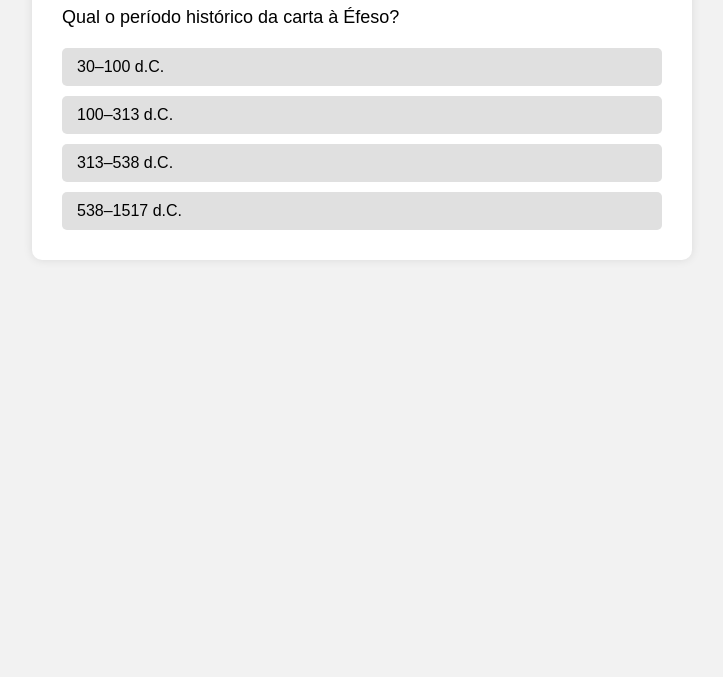
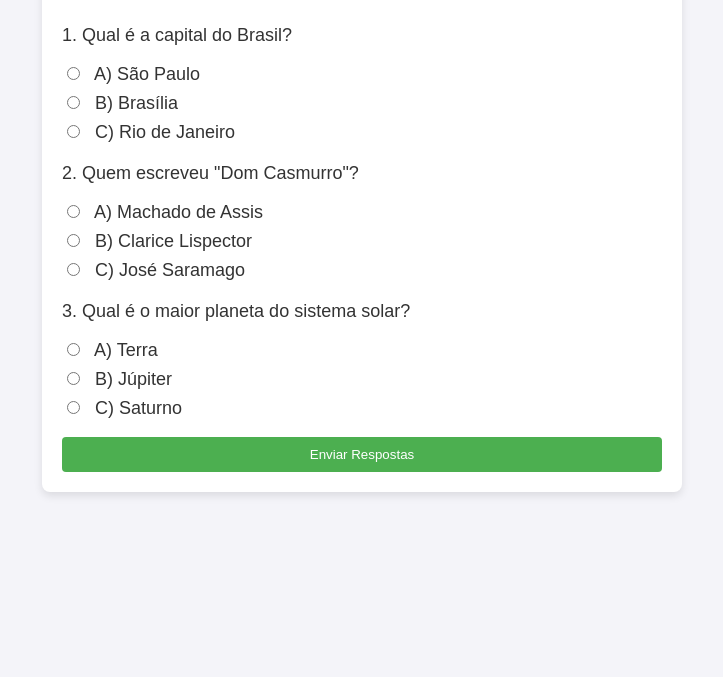
Before and after one commit to Marcelasts/quiz-ebd, a plain HTML site: page index.html in a window 1280 px wide. Shown: the part 123-800 px from the top of the page, without its empty margins (278-1001 px from the left). Drawn offline with Linux system fonts and the light colour scheme.

Commit message:
Update index.html

```diff
--- a/index.html
+++ b/index.html
@@ -1,186 +1,124 @@
-
 <!DOCTYPE html>
-<html lang="pt-BR">
+<html lang="pt-br">
 <head>
     <meta charset="UTF-8">
-  <title>Quiz Bíblico - EBD</title>
+    <meta name="viewport" content="width=device-width, initial-scale=1.0">
+    <title>Quiz de Perguntas e Respostas</title>
     <style>
         body {
             font-family: Arial, sans-serif;
-      background: #f2f2f2;
-      margin: 0;
+            background-color: #f4f4f9;
+            color: #333;
             padding: 20px;
         }
-
+        h1 {
+            text-align: center;
+        }
         .quiz-container {
             max-width: 600px;
-      background: #fff;
-      padding: 30px;
-      margin: auto;
-      border-radius: 10px;
-      box-shadow: 0 0 10px rgba(0,0,0,0.1);
-      animation: fadeIn 1s ease-in;
+            margin: 0 auto;
+            background-color: white;
+            padding: 20px;
+            border-radius: 8px;
+            box-shadow: 0 4px 8px rgba(0, 0, 0, 0.1);
         }
-
-    h1 {
-      text-align: center;
-      color: #2c3e50;
-    }
-
         .question {
             font-size: 18px;
-      margin: 20px 0;
+            margin: 20px 0 10px;
         }
-
         .options {
-      display: flex;
-      flex-direction: column;
-      gap: 10px;
+            list-style: none;
+            padding: 0;
         }
-
-    .option {
-      padding: 10px 15px;
-      background: #e0e0e0;
-      border-radius: 5px;
-      cursor: pointer;
-      transition: background 0.3s;
+        .options li {
+            margin: 8px 0;
         }
-
-    .option:hover {
-      background: #b2bec3;
+        .options input {
+            margin-right: 10px;
         }
-
-    .option.correct {
-      background: #55efc4;
-    }
-
-    .option.incorrect {
-      background: #fab1a0;
-    }
-
-    #next-btn {
-      margin-top: 20px;
-      padding: 10px 20px;
-      background: #0984e3;
+        .submit-btn {
+            background-color: #4CAF50;
             color: white;
             border: none;
-      border-radius: 5px;
+            padding: 10px 20px;
+            border-radius: 4px;
             cursor: pointer;
+            width: 100%;
+        }
+        .submit-btn:hover {
+            background-color: #45a049;
+        }
+        .result {
             display: none;
-    }
-
-    #score-container {
             text-align: center;
-      margin-top: 30px;
             font-size: 20px;
-      display: none;
-    }
-
-    @keyframes fadeIn {
-      from { opacity: 0; transform: translateY(-10px); }
-      to { opacity: 1; transform: translateY(0); }
+            margin-top: 20px;
         }
     </style>
 </head>
 <body>
 
+    <h1>Quiz de Perguntas e Respostas</h1>
+
     <div class="quiz-container">
-  <h1>Quiz Bíblico - Cartas do Apocalipse</h1>
-  <div id="quiz">
-    <div id="question" class="question"></div>
-    <div id="options" class="options"></div>
-    <button id="next-btn">Próxima</button>
+        <form id="quiz-form">
+            <div class="question">
+                <p>1. Qual é a capital do Brasil?</p>
+                <ul class="options">
+                    <li><input type="radio" name="q1" value="A"> A) São Paulo</li>
+                    <li><input type="radio" name="q1" value="B"> B) Brasília</li>
+                    <li><input type="radio" name="q1" value="C"> C) Rio de Janeiro</li>
+                </ul>
             </div>
-  <div id="score-container"></div>
+
+            <div class="question">
+                <p>2. Quem escreveu "Dom Casmurro"?</p>
+                <ul class="options">
+                    <li><input type="radio" name="q2" value="A"> A) Machado de Assis</li>
+                    <li><input type="radio" name="q2" value="B"> B) Clarice Lispector</li>
+                    <li><input type="radio" name="q2" value="C"> C) José Saramago</li>
+                </ul>
+            </div>
+
+            <div class="question">
+                <p>3. Qual é o maior planeta do sistema solar?</p>
+                <ul class="options">
+                    <li><input type="radio" name="q3" value="A"> A) Terra</li>
+                    <li><input type="radio" name="q3" value="B"> B) Júpiter</li>
+                    <li><input type="radio" name="q3" value="C"> C) Saturno</li>
+                </ul>
+            </div>
+
+            <button type="button" class="submit-btn" onclick="checkAnswers()">Enviar Respostas</button>
+        </form>
+
+        <div id="result" class="result">
+            <p id="score"></p>
+        </div>
     </div>
 
     <script>
-const questions = [
-  {
-    question: "Qual o período histórico da carta à Éfeso?",
-    options: ["30–100 d.C.", "100–313 d.C.", "313–538 d.C.", "538–1517 d.C."],
-    answer: 0
-  },
-  {
-    question: "Qual o período histórico da carta à Esmirna?",
-    options: ["313–538 d.C.", "100–313 d.C.", "1517–1798 d.C.", "538–1517 d.C."],
-    answer: 1
-  },
-  {
-    question: "Qual o período histórico da carta à Pérgamo?",
-    options: ["313–538 d.C.", "538–1517 d.C.", "1798–1844 d.C.", "100–313 d.C."],
-    answer: 0
-  },
-  {
-    question: "Qual o período histórico da carta à Tiatira?",
-    options: ["30–100 d.C.", "538–1517 d.C.", "1517–1798 d.C.", "313–538 d.C."],
-    answer: 1
-  },
-  {
-    question: "Qual o período histórico da carta à Sardes?",
-    options: ["1517–1798 d.C.", "538–1517 d.C.", "1798–1844 d.C.", "313–538 d.C."],
-    answer: 0
+        function checkAnswers() {
+            let score = 0;
+            const totalQuestions = 3;
+            const answers = {
+                q1: 'B',
+                q2: 'A',
+                q3: 'B'
+            };
+
+            for (let i = 1; i <= totalQuestions; i++) {
+                const userAnswer = document.querySelector(`input[name="q${i}"]:checked`);
+                if (userAnswer && userAnswer.value === answers[`q${i}`]) {
+                    score++;
                 }
-];
-
-let currentQuestion = 0;
-let score = 0;
-
-const questionEl = document.getElementById("question");
-const optionsEl = document.getElementById("options");
-const nextBtn = document.getElementById("next-btn");
-const scoreContainer = document.getElementById("score-container");
-
-function loadQuestion() {
-  const q = questions[currentQuestion];
-  questionEl.textContent = q.question;
-  optionsEl.innerHTML = "";
-
-  q.options.forEach((option, index) => {
-    const btn = document.createElement("div");
-    btn.classList.add("option");
-    btn.textContent = option;
-    btn.onclick = () => checkAnswer(index);
-    optionsEl.appendChild(btn);
-  });
-
-  nextBtn.style.display = "none";
             }
 
-function checkAnswer(selectedIndex) {
-  const q = questions[currentQuestion];
-  const options = document.querySelectorAll(".option");
-
-  options.forEach((opt, i) => {
-    if (i === q.answer) {
-      opt.classList.add("correct");
-    } else if (i === selectedIndex) {
-      opt.classList.add("incorrect");
+            const resultDiv = document.getElementById('result');
+            const scoreText = document.getElementById('score');
+            scoreText.textContent = `Você acertou ${score} de ${totalQuestions} perguntas!`;
+            resultDiv.style.display = 'block';
         }
-    opt.onclick = null;
-  });
-
-  if (selectedIndex === q.answer) score++;
-
-  nextBtn.style.display = "inline-block";
-}
-
-nextBtn.addEventListener("click", () => {
-  currentQuestion++;
-  if (currentQuestion < questions.length) {
-    loadQuestion();
-  } else {
-    showScore();
-  }
-});
-
-function showScore() {
-  document.getElementById("quiz").style.display = "none";
-  scoreContainer.style.display = "block";
-  scoreContainer.innerHTML = `<strong>Sua pontuação: ${score} de ${questions.length}</strong>`;
-}
-
-loadQuestion();
     </script>
 
 </body>
```
Lines whose indentation alone changed are shown as unchanged.
